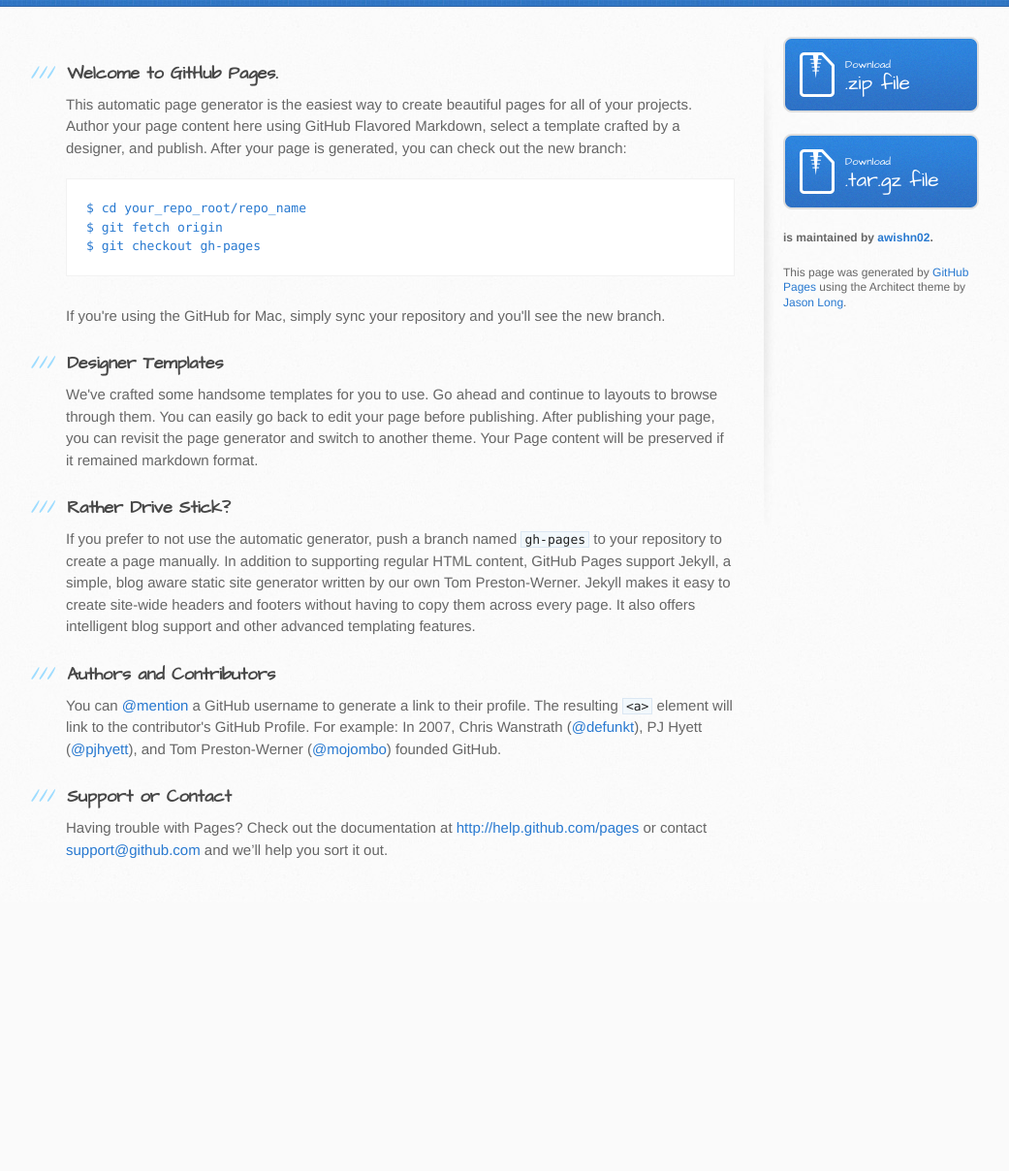
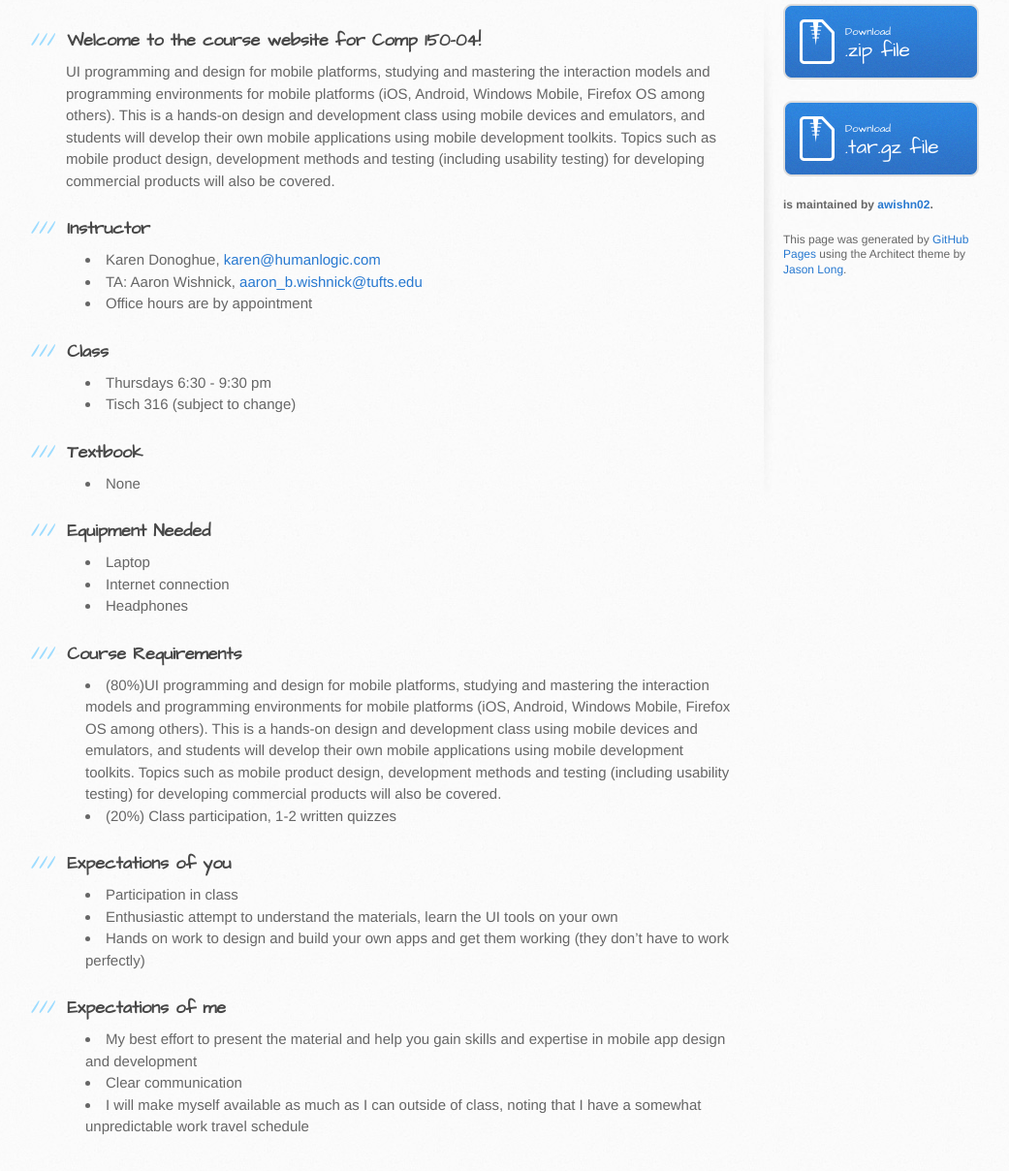
Before and after one commit to awishn02/MobilePlatformUI, a plain HTML site: page index.html in a window 1280 px wide. Shown: the part 300-1508 px from the top of the page at 97% size, without its empty margins (102-1143 px from the left). Before the commit the page ends 1231 px from the top, so only its background shows below. Drawn offline with Linux system fonts and the light colour scheme.

```diff
--- a/index.html
+++ b/index.html
@@ -13,14 +13,14 @@
     <script src="//html5shiv.googlecode.com/svn/trunk/html5.js"></script>
     <![endif]-->
 
-    <title>Mobileplatformui by awishn02</title>
+    <title>Mobile Platform UI by awishn02</title>
   </head>
 
   <body>
     <header>
       <div class="inner">
         <h1>Mobile Platform UI</h1>
-        <h2>Course Website for Comp 150 - 04 Fall 2013</h2>
+        <h2>Comp 150-04 Fall 2013</h2>
         <a href="https://github.com/awishn02/MobilePlatformUI" class="button"><small>View project on</small>GitHub</a>
       </div>
     </header>
@@ -29,36 +29,58 @@
       <div class="inner clearfix">
         <section id="main-content">
           <h3>
-<a name="welcome-to-github-pages" class="anchor" href="#welcome-to-github-pages"><span class="octicon octicon-link"></span></a>Welcome to GitHub Pages.</h3>
+<a name="welcome-to-the-course-website-for-comp-150-04" class="anchor" href="#welcome-to-the-course-website-for-comp-150-04"><span class="octicon octicon-link"></span></a>Welcome to the course website for Comp 150-04!</h3>
 
-<p>This automatic page generator is the easiest way to create beautiful pages for all of your projects. Author your page content here using GitHub Flavored Markdown, select a template crafted by a designer, and publish. After your page is generated, you can check out the new branch:</p>
-
-<pre><code>$ cd your_repo_root/repo_name
-$ git fetch origin
-$ git checkout gh-pages
-</code></pre>
-
-<p>If you're using the GitHub for Mac, simply sync your repository and you'll see the new branch.</p>
+<p>UI programming and design for mobile platforms, studying and mastering the interaction models and programming environments for mobile platforms (iOS, Android, Windows Mobile, Firefox OS among others). This is a hands-on design and development class using mobile devices and emulators, and students will develop their own mobile applications using mobile development toolkits. Topics such as mobile product design, development methods and testing (including usability testing) for developing commercial products will also be covered.</p>
 
 <h3>
-<a name="designer-templates" class="anchor" href="#designer-templates"><span class="octicon octicon-link"></span></a>Designer Templates</h3>
+<a name="instructor" class="anchor" href="#instructor"><span class="octicon octicon-link"></span></a>Instructor</h3>
 
-<p>We've crafted some handsome templates for you to use. Go ahead and continue to layouts to browse through them. You can easily go back to edit your page before publishing. After publishing your page, you can revisit the page generator and switch to another theme. Your Page content will be preserved if it remained markdown format.</p>
+<ul>
+<li>Karen Donoghue, <a href="mailto:karen@humanlogic.com"></a><a href="mailto:karen@humanlogic.com">karen@humanlogic.com</a>
+</li>
+<li>TA: Aaron Wishnick, <a href="mailto:aaron_b.wishnick@tufts.edu"></a><a href="mailto:aaron_b.wishnick@tufts.edu">aaron_b.wishnick@tufts.edu</a>
+</li>
+<li>Office hours are by appointment</li>
+</ul><h3>
+<a name="class" class="anchor" href="#class"><span class="octicon octicon-link"></span></a>Class</h3>
 
-<h3>
-<a name="rather-drive-stick" class="anchor" href="#rather-drive-stick"><span class="octicon octicon-link"></span></a>Rather Drive Stick?</h3>
+<ul>
+<li>Thursdays 6:30 - 9:30 pm</li>
+<li>Tisch 316 (subject to change)</li>
+</ul><h3>
+<a name="textbook" class="anchor" href="#textbook"><span class="octicon octicon-link"></span></a>Textbook</h3>
 
-<p>If you prefer to not use the automatic generator, push a branch named <code>gh-pages</code> to your repository to create a page manually. In addition to supporting regular HTML content, GitHub Pages support Jekyll, a simple, blog aware static site generator written by our own Tom Preston-Werner. Jekyll makes it easy to create site-wide headers and footers without having to copy them across every page. It also offers intelligent blog support and other advanced templating features.</p>
+<ul>
+<li>None</li>
+</ul><h3>
+<a name="equipment-needed" class="anchor" href="#equipment-needed"><span class="octicon octicon-link"></span></a>Equipment Needed</h3>
 
-<h3>
-<a name="authors-and-contributors" class="anchor" href="#authors-and-contributors"><span class="octicon octicon-link"></span></a>Authors and Contributors</h3>
+<ul>
+<li>Laptop</li>
+<li>Internet connection</li>
+<li>Headphones</li>
+</ul><h3>
+<a name="course-requirements" class="anchor" href="#course-requirements"><span class="octicon octicon-link"></span></a>Course Requirements</h3>
 
-<p>You can <a href="https://github.com/blog/821" class="user-mention">@mention</a> a GitHub username to generate a link to their profile. The resulting <code>&lt;a&gt;</code> element will link to the contributor's GitHub Profile. For example: In 2007, Chris Wanstrath (<a href="https://github.com/defunkt" class="user-mention">@defunkt</a>), PJ Hyett (<a href="https://github.com/pjhyett" class="user-mention">@pjhyett</a>), and Tom Preston-Werner (<a href="https://github.com/mojombo" class="user-mention">@mojombo</a>) founded GitHub.</p>
+<ul>
+<li>(80%)UI programming and design for mobile platforms, studying and mastering the interaction models and programming environments for mobile platforms (iOS, Android, Windows Mobile, Firefox OS among others). This is a hands-on design and development class using mobile devices and emulators, and students will develop their own mobile applications using mobile development toolkits. Topics such as mobile product design, development methods and testing (including usability testing) for developing commercial products will also be covered.</li>
+<li>(20%) Class participation, 1-2 written quizzes</li>
+</ul><h3>
+<a name="expectations-of-you" class="anchor" href="#expectations-of-you"><span class="octicon octicon-link"></span></a>Expectations of you</h3>
 
-<h3>
-<a name="support-or-contact" class="anchor" href="#support-or-contact"><span class="octicon octicon-link"></span></a>Support or Contact</h3>
+<ul>
+<li>Participation in class</li>
+<li>Enthusiastic attempt to understand the materials, learn the UI tools on your own</li>
+<li>Hands on work to design and build your own apps and get them working (they don’t have to work perfectly)</li>
+</ul><h3>
+<a name="expectations-of-me" class="anchor" href="#expectations-of-me"><span class="octicon octicon-link"></span></a>Expectations of me</h3>
 
-<p>Having trouble with Pages? Check out the documentation at <a href="http://help.github.com/pages">http://help.github.com/pages</a> or contact <a href="mailto:support@github.com">support@github.com</a> and we’ll help you sort it out.</p>
+<ul>
+<li>My best effort to present the material and help you gain skills and expertise in mobile app design and development</li>
+<li>Clear communication</li>
+<li>I will make myself available as much as I can outside of class, noting that I have a somewhat unpredictable work travel schedule</li>
+</ul><table></table>
         </section>
 
         <aside id="sidebar">
```
Also changed, not shown: params.json (+1 -1 lines).
